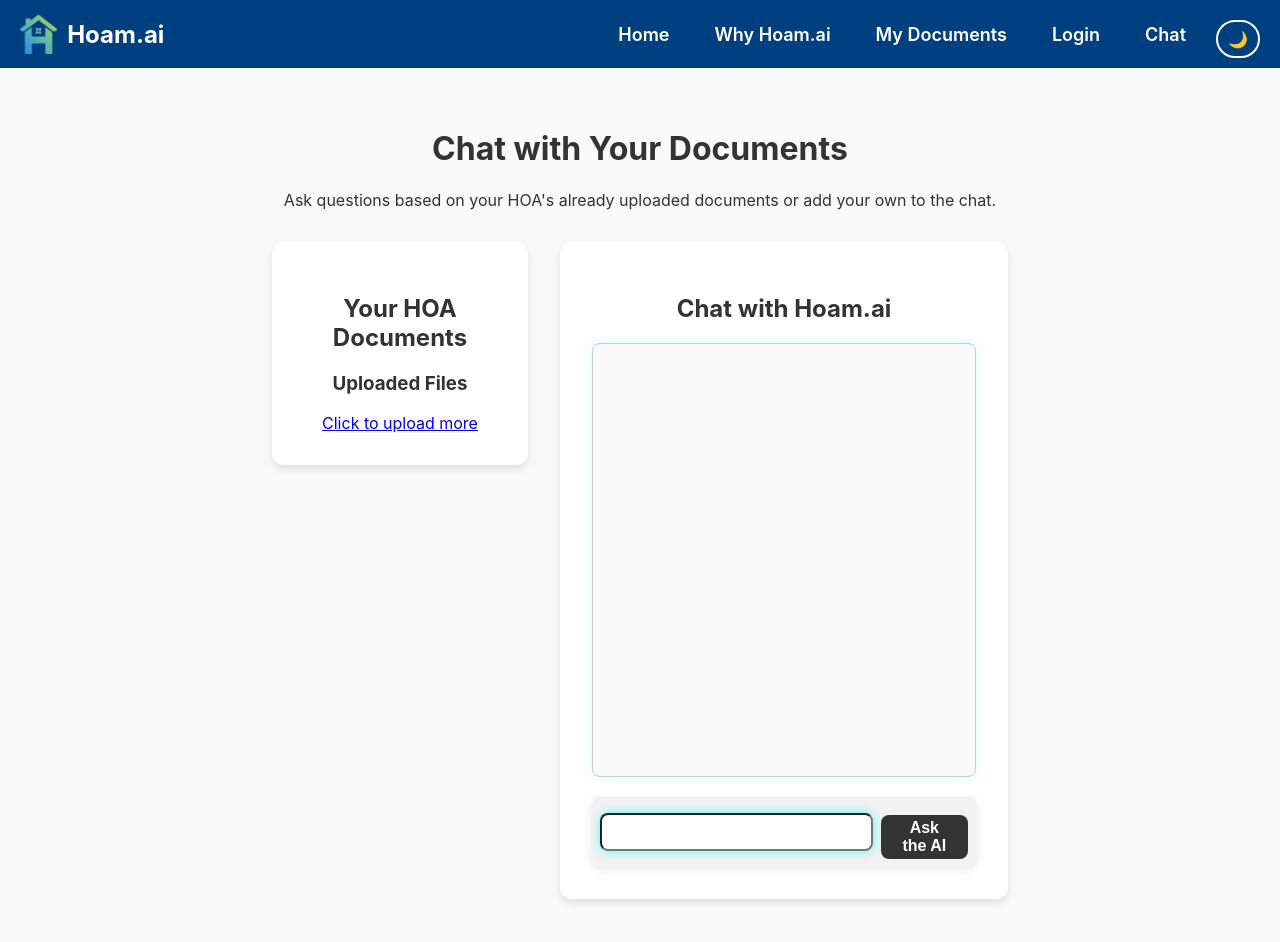
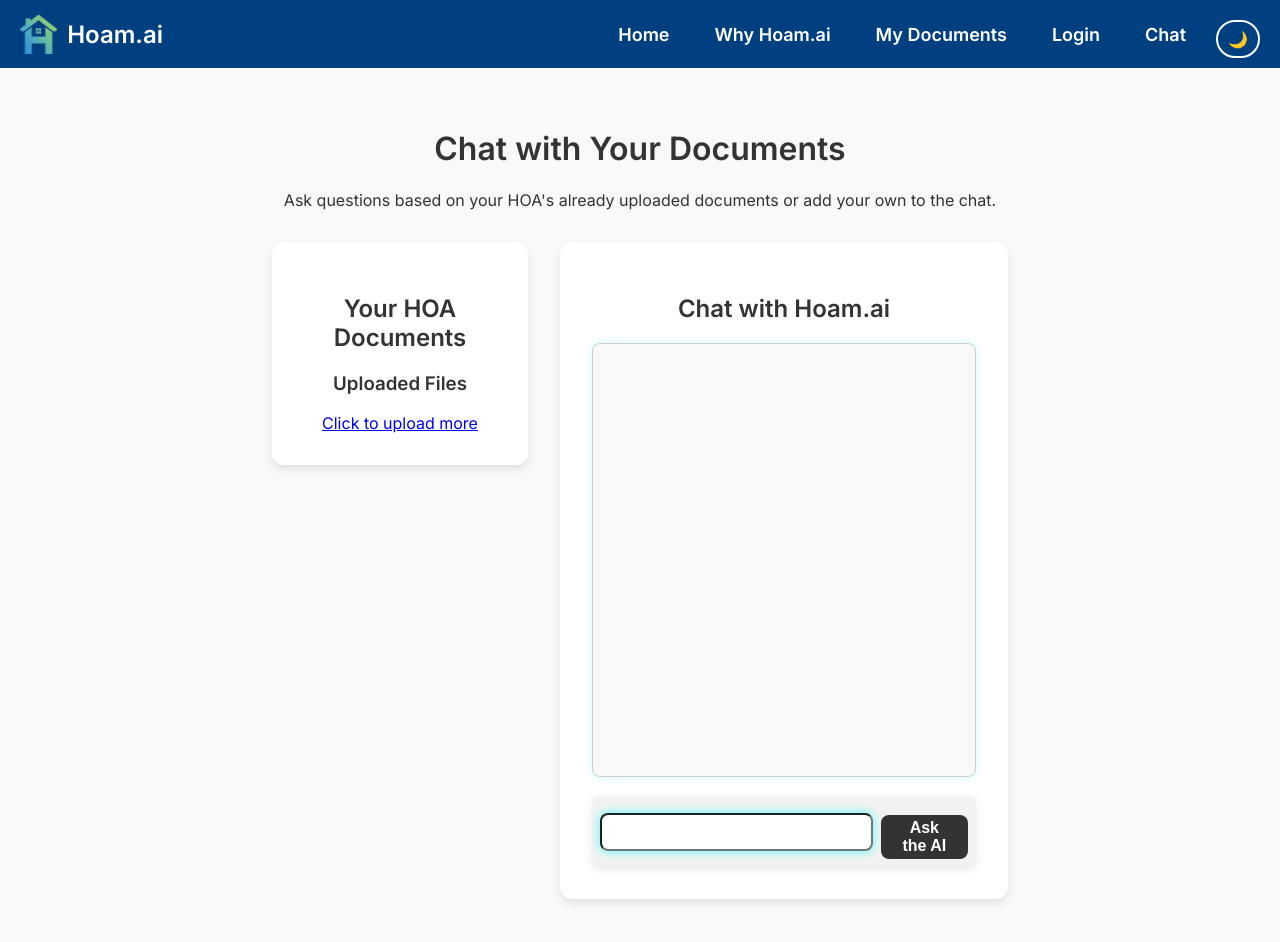
Before and after one commit to tanner-stevens/hoam.ai, a website: page public/chat.html in a window 1280 px wide. Drawn offline with nearby package versions, Linux system fonts and the light colour scheme; no server answers.

Commit message:
Update chat.html

```diff
--- a/public/chat.html
+++ b/public/chat.html
@@ -8,15 +8,9 @@
     <script src="/socket.io/socket.io.js"></script> <!-- socket.io client -->
     <script src="app.js" defer></script>
    <style>
-
-  body { margin: 0; padding-bottom: 3rem; font-family: -apple-system, BlinkMacSystemFont, "Segoe UI", Roboto, Helvetica, Arial, sans-serif; }
-
 #form { background: rgba(0, 0, 0, 0.05); padding: 0.5rem; display: flex; border-radius: 8px }
-
 #input { padding: 0.5rem 1rem; flex-grow: 1; border-radius: 8px; margin-right: 0.5rem; box-shadow: 0 0 10px rgba(0,255,255,0.7) }
-
 #input:focus { outline: none; box-shadow: 0 0 20px rgba(0,255,255,1); }
-
 #form > button { background: #333; border: none; padding: 0 1rem; border-radius: 8px; color: #ffffff; font-weight: bolder }
 
 #messages {height: 400px; overflow-y: auto; border: 1px solid #ccc; border-radius: 8px; padding: 1rem; margin-bottom: 1rem; background-color: #f9f9f9; box-shadow: 0 0 10px rgba(0,255,255,0.2); list-style-type: none; padding-left: 0 }
@@ -24,11 +18,9 @@
 #messages > li:nth-child(odd) { background: #efefef}
 
 .tools { display: flex; flex-direction: row; justify-content: center; align-items: flex-start; gap: 2rem; padding:2rem; flex-wrap: wrap;}
-
 .card {background: #ffffff; box-shadow: 0 4px 8px rgba(0,0,0,0.1); border-radius: 12px; padding: 2rem; max-width: 500px; width: 100%;}
 
 #uploadDocument { flex: 1 }
-
 #chat { flex: 2}
 
 @media (max-width: 768px){
```
